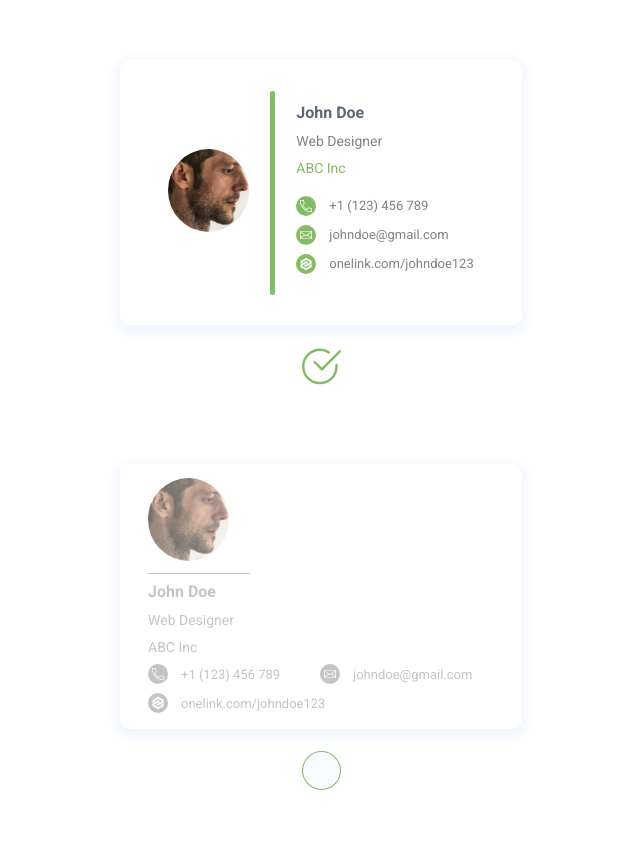
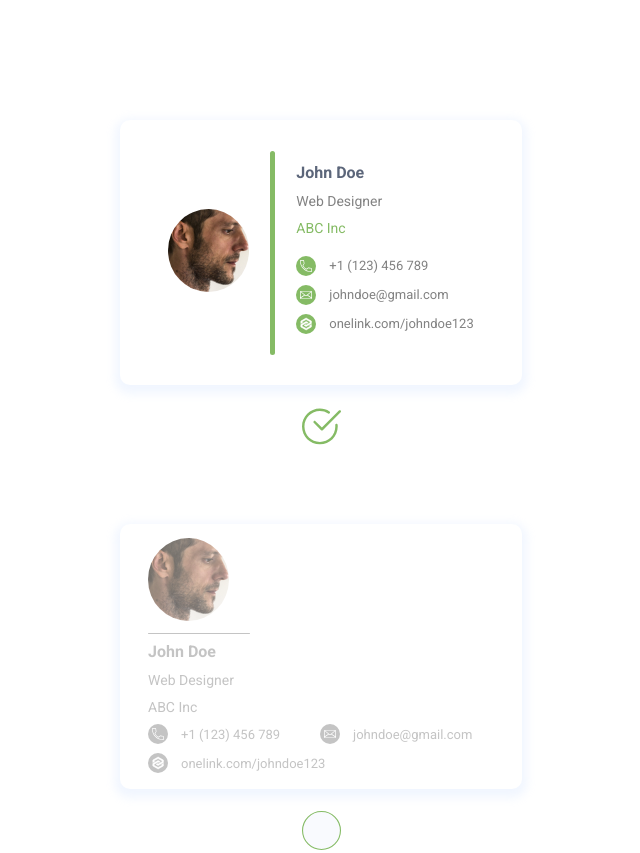
Before and after one commit to anuragsinghbam/email-signature, a plain HTML site: page index.html in a window 1280 px wide. Shown: the top 853 px of the page, without its empty margins (319-959 px from the left). Drawn offline with Linux system fonts and the light colour scheme.

Commit message:
Update main.css

```diff
--- a/main.css
+++ b/main.css
@@ -12,10 +12,8 @@ body {
     flex-direction: column;
     justify-content: center;
     align-items: center;
-    justify-content: center;
-    height: 100vh;
     font-family: 'Roboto', sans-serif;
-    height: 100vh;
+    margin: 60px 0;
 }
 
 .small-cards-container, .big-cards-container {
```
